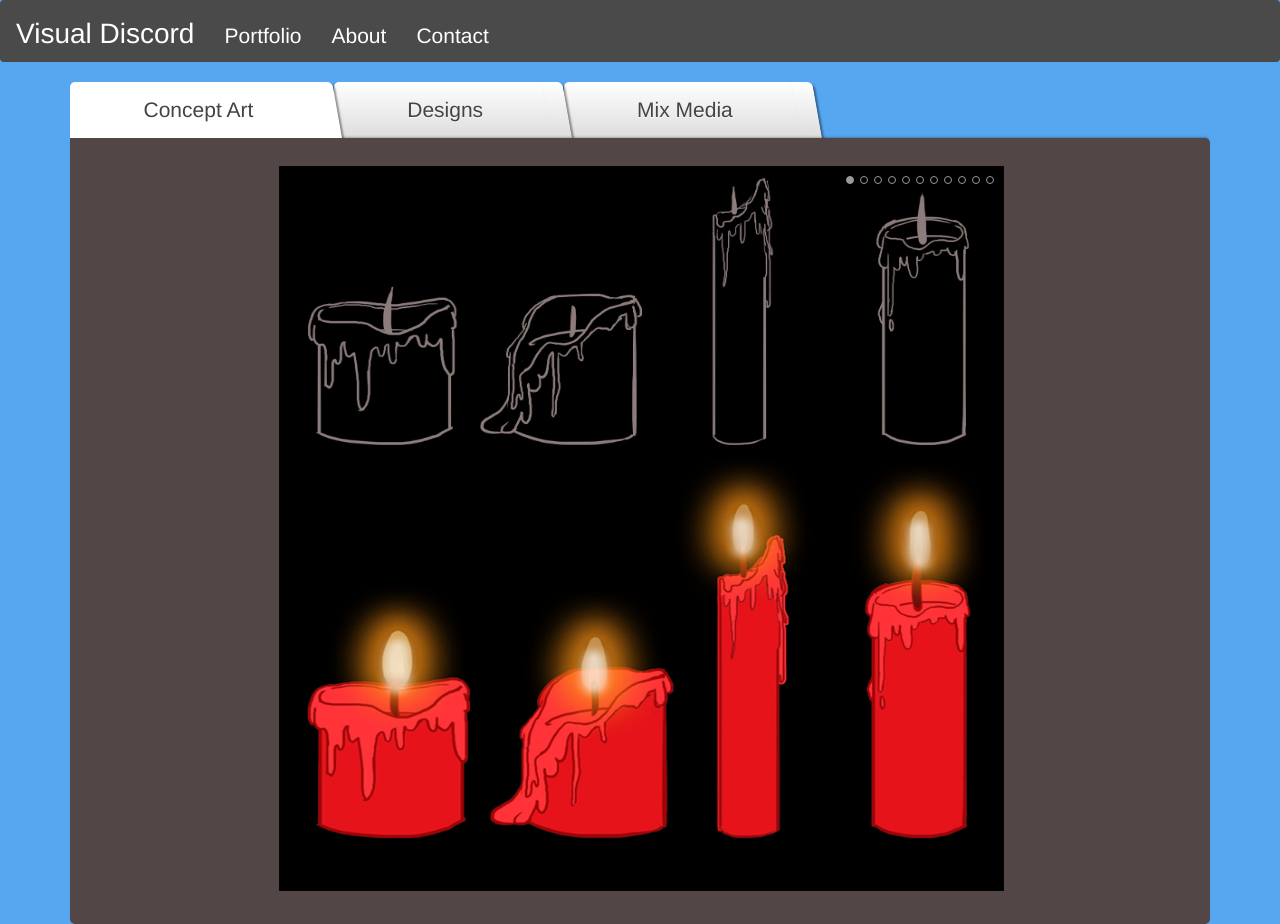
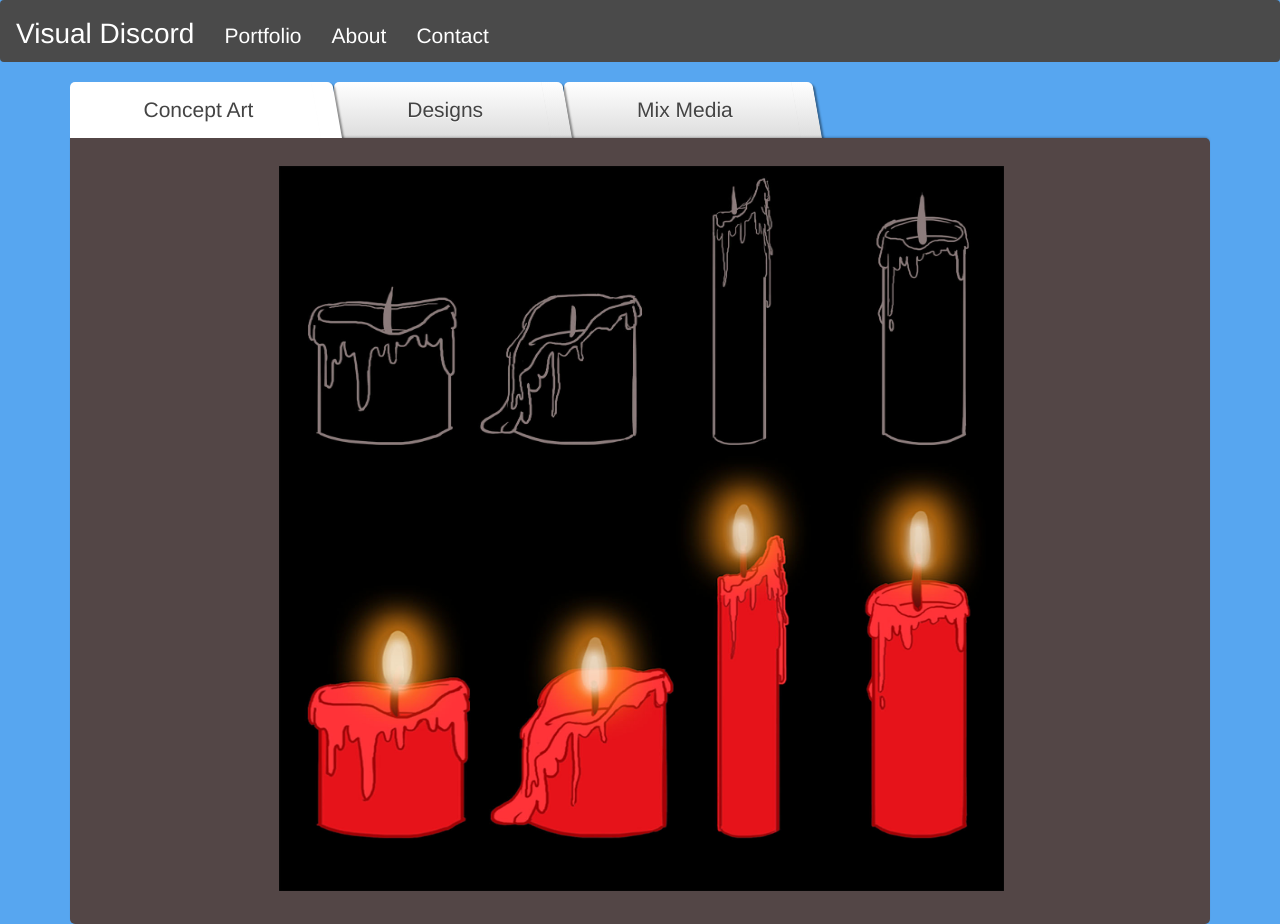
Before and after one commit to VisualDiscord/VisualDiscord.github.io, a plain HTML site: page portfolio.html in a window 1280 px wide. Drawn offline with Linux system fonts and the light colour scheme; a web font is replaced by a local one.

Commit message:
Removed dots

```diff
--- a/portfolio.html
+++ b/portfolio.html
@@ -25,7 +25,8 @@
                     sliderResizable: true,
                     slideImageScaleMode: "stretch",
                     sliderAutoPlay: false,
-                    showFilmstrip:true
+                    showFilmstrip:true,
+                    showDots: false
                 });
             });
 
```
